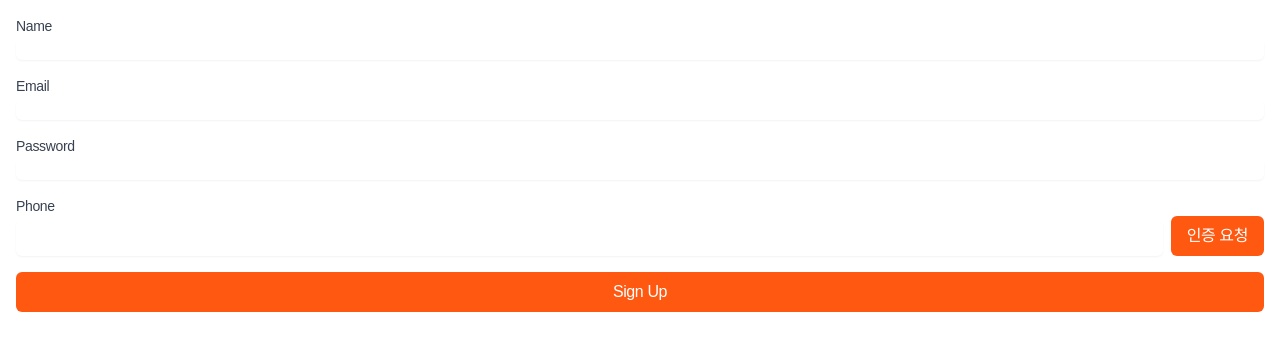
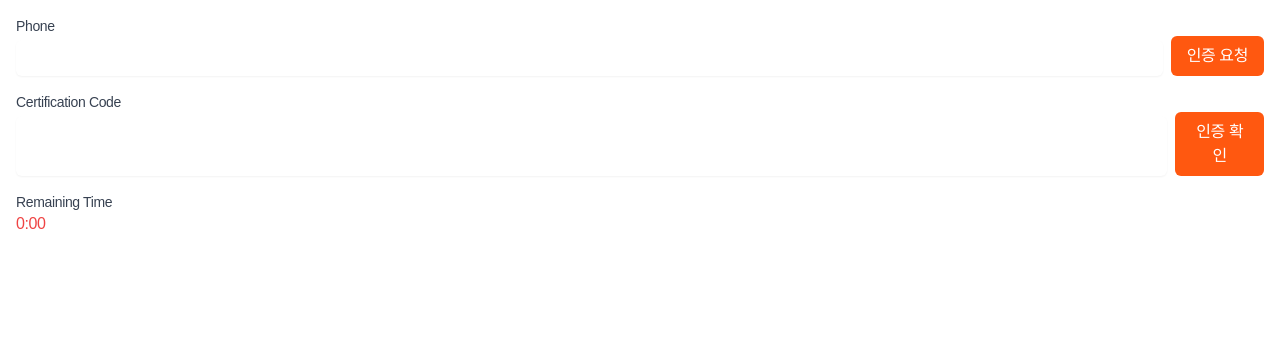
Before and after one commit to TableService-DD/DD-WebView, a React (Vite) app: page /signup in a window 1280 px wide. Shown: the top 350 px of the page. Built offline with nearby package versions, Linux system fonts and the light colour scheme; a web font is replaced by a local one.

Commit message:
[FIX] 회원가입 인증/ 정보 페이지 분할

```diff
--- a/src/api/auth.ts
+++ b/src/api/auth.ts
@@ -9,8 +9,17 @@ export interface SignupInfo {
   name: string;
   email: string;
   password: string;
-  phone_cert_id: number;
+  phone_cert_id?: number; // 'number | undefined'와 동일
 }
+
+export interface SignupFormInfo {
+  name: string;
+  email: string;
+  password: string;
+  phone_cert_id?: number;
+}
+
+
 export interface Tokens {
   access_token: string;
   refresh_token: string;
@@ -48,22 +57,18 @@ export async function signUp(userInfo: SignupInfo): Promise<boolean> {
   }
 }
 
-export function sendPhoneCertRequest(phoneNumber: string): Promise<void> {
-  const requestData: PhoneCertRequest = {
-    phone_number: phoneNumber,
-  };
-  console.log('Request:', requestData);
-  return axios.put(`${BASE_URL}/cert/phone/sms`,
-  {
-    phone_number: phoneNumber,
-  })
+export function sendPhoneCertRequest(phoneNumber: string): Promise<any> {
+  return axios.put(`${BASE_URL}/cert/phone/sms`, { phone_number: phoneNumber })
     .then(response => {
       console.log('Response:', response.data);
+      return response.data; // 서버 응답 반환
     })
     .catch(error => {
       console.error('Error sending phone certification request:', error);
+      throw error; // 오류를 다시 던져서 호출자가 처리할 수 있도록 함
     });
 }
+
 export function verifyPhoneCertification(
   phoneNumber: string,
   certificationCode: string
--- a/src/pages/SignupForm.tsx
+++ b/src/pages/SignupForm.tsx
@@ -1,88 +1,153 @@
 import React, { useState, useEffect } from 'react';
+import { FaCheckCircle, FaTimesCircle } from 'react-icons/fa';
 import { useForm } from 'react-hook-form';
-import { SignupInfo, sendPhoneCertRequest, signUp, verifyPhoneCertification } from '../api/auth';
+import { SignupFormInfo, SignupInfo, sendPhoneCertRequest, signUp, verifyPhoneCertification } from '../api/auth';
 
 function SignupForm() {
-  const { register, handleSubmit, formState: { errors } } = useForm<SignupInfo>();
+  const { register, handleSubmit, watch, formState: { errors } } = useForm<SignupFormInfo>();
   const [phone, setPhone] = useState('');
   const [certCode, setCertCode] = useState('');
   const [phoneCertId, setPhoneCertId] = useState<number | undefined>();
+  const [isPhoneCertVerified, setIsPhoneCertVerified] = useState(false);
   const [isPhoneCertRequested, setIsPhoneCertRequested] = useState(false);
-  const [isPhoneCertVerified, setIsPhoneCertVerified] = useState(false);
-
   // 타이머 관련 상태
   const [timer, setTimer] = useState(0);
   const [timerActive, setTimerActive] = useState(false);
 
-  useEffect(() => {
-    let interval : any = null;
+  const [currentPage, setCurrentPage] = useState(0);
 
-    if (timerActive && timer > 0) {
-      interval = setInterval(() => {
-        setTimer(timer => timer - 1);
-      }, 1000);
-    } else if (timer === 0 && timerActive) {
-      alert('인증 시간이 만료되었습니다. 다시 인증 요청을 해주세요.');
-      setIsPhoneCertRequested(false);
-      setTimerActive(false);
+  const password = watch("password");
+  const confirmPassword = watch("confirmPassword") as string | any;
+  const passwordMatch = password === confirmPassword;
+  const handlePhoneCertRequest = async () => {
+    if (!phone) {
+      alert('전화번호를 입력해주세요.');
+      return;
     }
 
-    return () => clearInterval(interval);
-  }, [timer, timerActive]);
+    try {
+      const response = await sendPhoneCertRequest(phone);
+      if (response.status === 200) {
+        setIsPhoneCertRequested(true);
+        setTimer(300); // 5분 타이머 설정
+        setTimerActive(true);
+        console.log('휴대폰 인증 요청 성공');
+      } else {
+        console.error('휴대폰 인증 요청 실패');
+      }
+    } catch (error) {
+      console.error('휴대폰 인증 요청 중 오류 발생', error);
+    }
+  };
 
+  const handleVerifyCertCode = async () => {
+    if (!certCode) {
+      alert('인증 코드를 입력해주세요.');
+      return;
+    }
+
+    try {
+      const verifiedCertId = await verifyPhoneCertification(phone, certCode);
+      if (verifiedCertId) {
+        setIsPhoneCertVerified(true);
+        setPhoneCertId(verifiedCertId);
+        console.log('휴대폰 인증 성공');
+        setTimerActive(false); // 타이머 비활성화
+      } else {
+        console.error('휴대폰 인증 실패');
+      }
+    } catch (error) {
+      console.error('휴대폰 인증 실패', error);
+    }
+  };
   const onSubmit = async (data: SignupInfo) => {
+    // 휴대폰 인증이 완료되지 않은 경우 경고
     if (!isPhoneCertVerified) {
       alert('휴대폰 인증을 완료해주세요.');
       return;
     }
 
-    // phoneCertId가 정의되어 있을 때만 data 객체에 추가
-    if (phoneCertId !== undefined) {
-      data.phone_cert_id = phoneCertId;
-    }
+    const { confirmPassword, ...signupData } = {
+      ...data,
+      phone_cert_id: phoneCertId,
+    };
 
-    const success = await signUp(data);
+    // 회원가입 요청
+    try {
+      const success = await signUp(signupData);
       if (success) {
         console.log('회원가입 성공');
-      // 추가 로직
+        // 회원가입 성공 후 로직 처리 (예: 로그인 페이지로 리디렉션)
       } else {
         console.error('회원가입 실패');
-      // 추가 로직
+        // 회원가입 실패 처리 (예: 사용자에게 오류 메시지 표시)
+      }
+    } catch (error) {
+      console.error('회원가입 중 오류 발생', error);
+      // 예외 처리 로직 (예: 사용자에게 오류 메시지 표시)
     }
   };
 
-  const handlePhoneCertRequest = async () => {
-    try {
-      await sendPhoneCertRequest(phone);
-      setIsPhoneCertRequested(true);
-      setTimer(300); // 5분 타이머 설정
-      setTimerActive(true); // 타이머 활성화
-      console.log('휴대폰 인증 요청 성공');
-    } catch (error) {
-      console.error('휴대폰 인증 요청 실패', error);
-    }
+
+  // 전화번호 인증 페이지 렌더링
+  const renderPhoneVerificationPage = () => {
+    return (
+      <>
+        {/* 전화번호 인증 필드 */}
+        <div className="mb-4">
+          <label htmlFor="phone" className="block text-sm font-medium text-gray-700">Phone</label>
+          <div className="flex gap-2">
+            <input
+              type="tel"
+              id="phone"
+              className="mt-1 focus:ring-primary focus:border-primary block w-full shadow-sm sm:text-sm border-gray-300 rounded-md"
+              value={phone}
+              onChange={e => setPhone(e.target.value)}
+            />
+            <button
+              type="button"
+              onClick={handlePhoneCertRequest}
+              className="px-4 py-2 bg-primary shrink-0 text-white rounded-md"
+            >
+              인증 요청
+            </button>
+          </div>
+        </div>
+
+        <div className="mb-4">
+          <label htmlFor="certCode" className="block text-sm font-medium text-gray-700">Certification Code</label>
+          <div className="flex gap-2">
+            <input
+              type="text"
+              id="certCode"
+              className="mt-1 focus:ring-primary focus:border-primary block w-full shadow-sm sm:text-sm border-gray-300 rounded-md"
+              value={certCode}
+              onChange={e => setCertCode(e.target.value)}
+            />
+            <button
+              type="button"
+              onClick={handleVerifyCertCode}
+              className="px-4 py-2 bg-primary text-white rounded-md"
+            >
+              인증 확인
+            </button>
+          </div>
+        </div>
+
+        {/* 타이머 표시 */}
+        <div className="mb-4">
+          <label className="block text-sm font-medium text-gray-700">Remaining Time</label>
+          <div className="text-red-500">{Math.floor(timer / 60)}:{('0' + (timer % 60)).slice(-2)}</div>
+        </div>
+      </>
+    );
   };
 
-  const handleVerifyCertCode = async () => {
-    try {
-      const certId : any = await verifyPhoneCertification(phone, certCode);
-      if (certId) {
-        setIsPhoneCertVerified(true);
-        setPhoneCertId(certId.toString());
-        console.log('휴대폰 인증 성공');
-        alert('휴대폰 인증이 성공적으로 완료되었습니다.');
-      } else {
-        throw new Error('인증 ID를 받지 못했습니다.');
-      }
-    } catch (error) {
-      console.error('휴대폰 인증 실패', error);
-      alert('휴대폰 인증 실패');
-    }
-  };
 
+  // 회원가입 페이지 렌더링
+  const renderSignupPage = () => {
     return (
-    <form onSubmit={handleSubmit(onSubmit)} className="p-4">
-      {/* 이름 입력 필드 */}
+      <>
       <div className="mb-4">
         <label htmlFor="name" className="block text-sm font-medium text-gray-700">Name</label>
         <input
@@ -118,74 +183,54 @@ function SignupForm() {
           {errors.password && <span className="text-red-500">Password is required</span>}
         </div>
 
-      {/* 전화번호 입력 필드 */}
-      <div className="mb-4">
-        <label htmlFor="phone" className="block text-sm font-medium text-gray-700">Phone</label>
-        <div className="flex gap-2">
+        {/* 비밀번호 확인 입력 필드 */}
+        <div className="mb-4 relative">
+        <label htmlFor="confirmPassword" className="block text-sm font-medium text-gray-700">
+          Confirm Password
+        </label>
         <input
-            type="tel"
-            id="phone"
+          {...register("confirmPassword", {
+            validate: value => value === password || "비밀번호가 일치하지 않습니다"
+          })}
+          type="password"
+          id="confirmPassword"
           className="mt-1 focus:ring-primary focus:border-primary block w-full shadow-sm sm:text-sm border-gray-300 rounded-md"
-            value={phone}
-            onChange={e => setPhone(e.target.value)}
         />
-          <button
-            type="button"
-            onClick={handlePhoneCertRequest}
-            className="px-4 py-2 bg-primary shrink-0 text-white rounded-md"
-          >
-            인증 요청
-          </button>
+        <div className={`absolute inset-y-0 top-6 right-0 pr-3 flex items-center justify-center ${passwordMatch ? 'text-green-500' : 'text-red-500'}`}>
+          {confirmPassword && (
+            passwordMatch ? <FaCheckCircle size={16} /> : <FaTimesCircle size={16} />
+          )}
         </div>
+        {errors.confirmPassword && (
+          <span className="text-red-500">{errors.confirmPassword.message}</span>
+        )}
       </div>
 
-      {isPhoneCertRequested && (
-        <>
-          <div className="mb-4">
-            <label htmlFor="certCode" className="block text-sm font-medium text-gray-700">Certification Code</label>
-            <div className="flex gap-2">
-              <input
-                type="text"
-                id="certCode"
-                className="mt-1 focus:ring-primary focus:border-primary block w-full shadow-sm sm:text-sm border-gray-300 rounded-md"
-                value={certCode}
-                onChange={e => setCertCode(e.target.value)}
-              />
+      {/* 가입 버튼 */}
         <button
-                type="button"
-                onClick={handleVerifyCertCode}
-                className="px-4 py-2 bg-primary text-white rounded-md"
+          type="submit"
+          className="w-full px-4 py-2 bg-primary text-white rounded-md"
+          disabled={!password || !confirmPassword || !passwordMatch}
         >
-                인증 확인
-              </button>
-            </div>
-          </div>
-
-          <div className="mb-4">
-            <label htmlFor="phoneCertId" className="block text-sm font-medium text-gray-700">Phone Certification ID</label>
-            <input
-              type="text"
-              id="phoneCertId"
-              className="mt-1 focus:ring-primary focus:border-primary block w-full shadow-sm sm:text-sm border-gray-300 rounded-md"
-              value={phoneCertId}
-              onChange={e => setPhoneCertId(e.target.value)}
-              disabled
-            />
-          </div>
-
-          {/* 타이머 표시 */}
-          <div className="mb-4">
-            <label className="block text-sm font-medium text-gray-700">Remaining Time</label>
-            <div className="text-red-500">{Math.floor(timer / 60)}:{('0' + (timer % 60)).slice(-2)}</div>
-          </div>
-        </>
-      )}
-
-      <button type="submit" className="w-full px-4 py-2 bg-primary text-white rounded-md">
           Sign Up
         </button>
+      </>
+    );
+  };
+
+
+  // 인증 성공 후 페이지 전환
+  useEffect(() => {
+    if (isPhoneCertVerified) {
+      setCurrentPage(1);
+    }
+  }, [isPhoneCertVerified]);
+
+  return (
+    <form onSubmit={handleSubmit(onSubmit)} className="p-4">
+      {currentPage === 0 ? renderPhoneVerificationPage() : renderSignupPage()}
     </form>
   );
+}
 
-}
 export default SignupForm;
```
Lines whose indentation alone changed are shown as unchanged.
